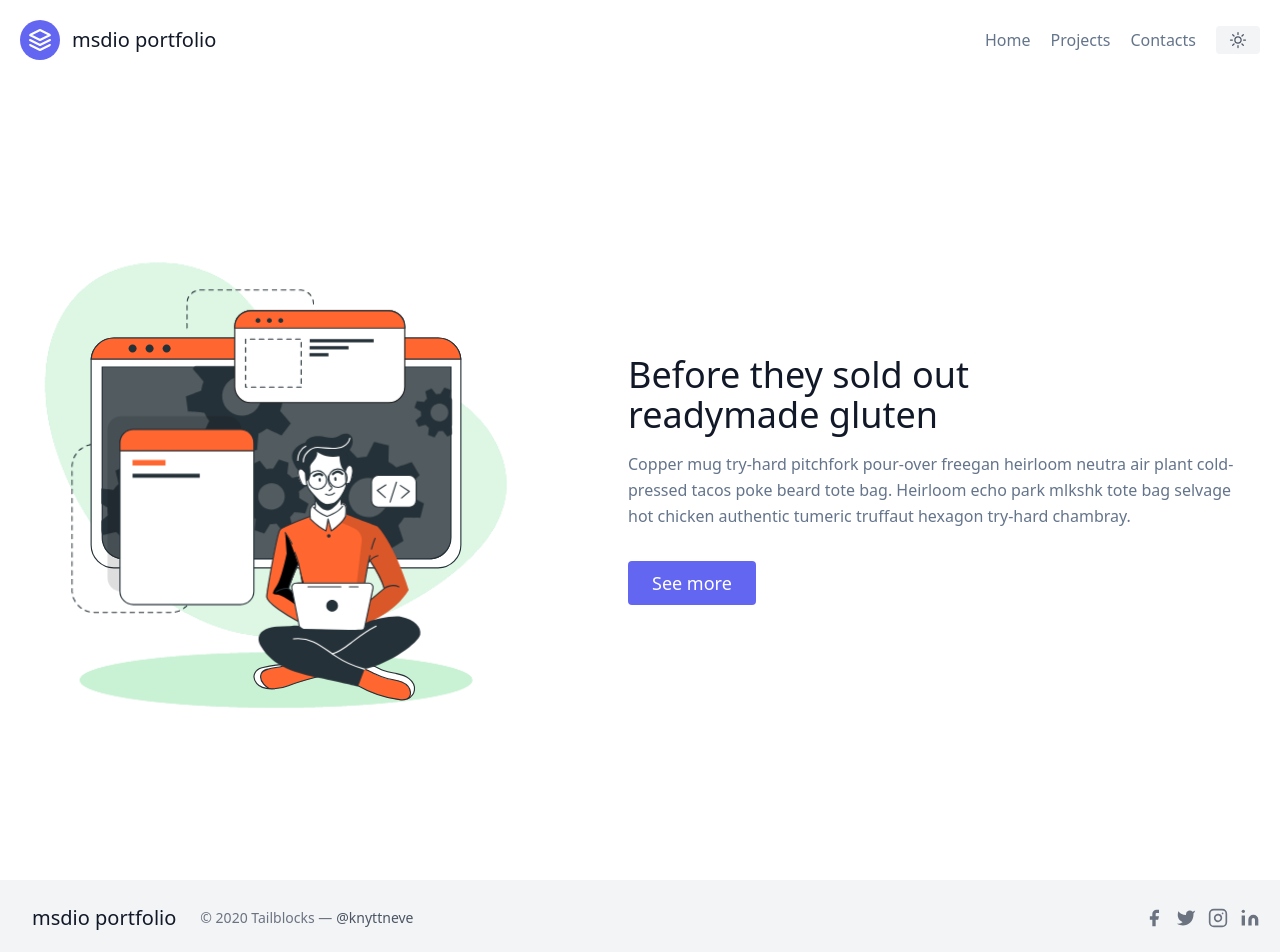
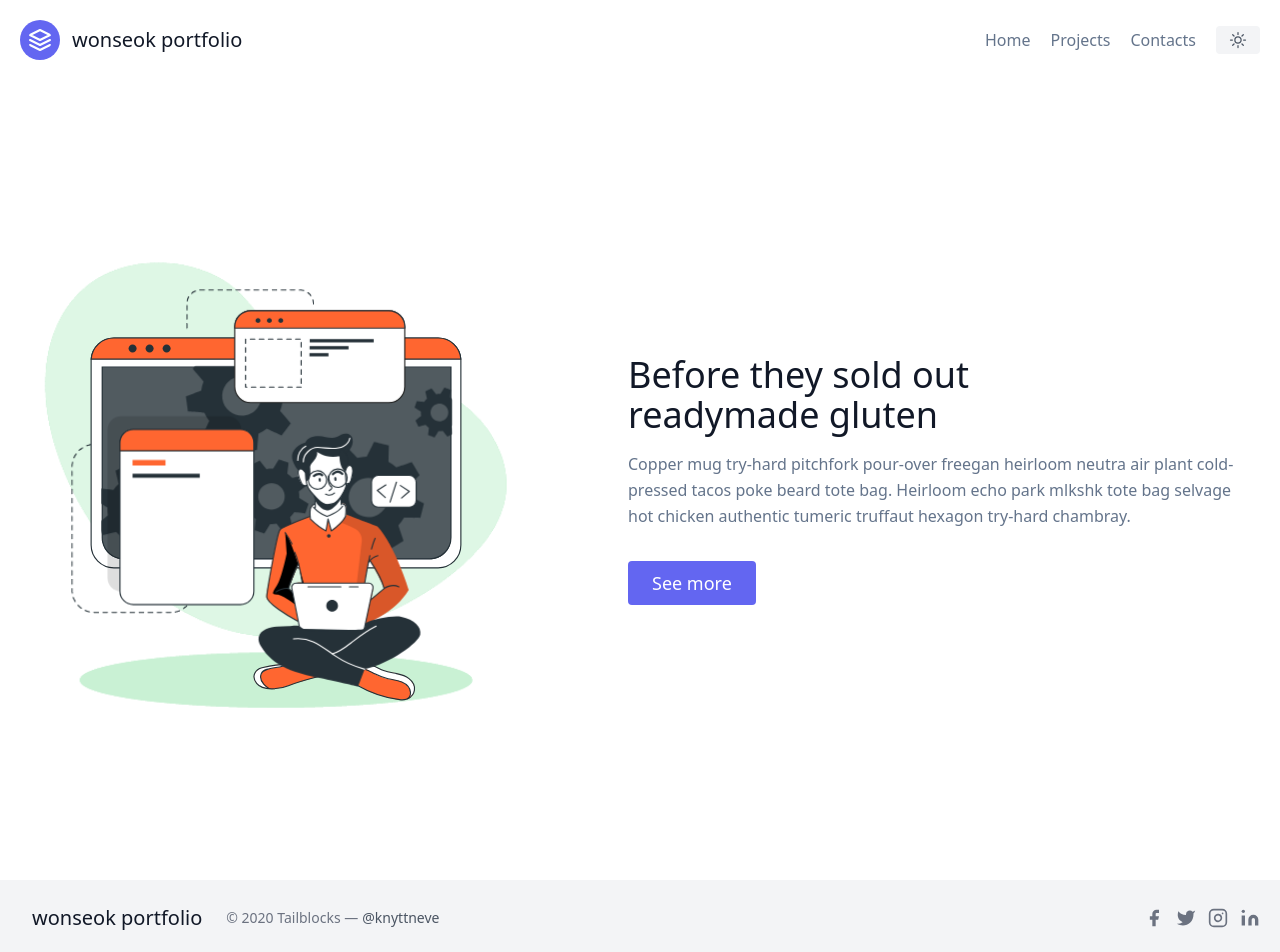
Before and after one commit to tkddls23/notion-portfolio, a Next.js app: page / in a window 1280 px wide. Shown: the top 952 px of the page. Built offline with nearby package versions, Linux system fonts and the light colour scheme.

Commit message:
refactor: name 변경

```diff
--- a/components/footer.tsx
+++ b/components/footer.tsx
@@ -6,7 +6,7 @@ export default function Footer() {
                     <div className="container px-5 py-6 mx-auto flex items-center sm:flex-row flex-col">
                         <a className="flex title-font font-medium items-center md:justify-start justify-center text-gray-900">
                             <span className="ml-3 text-xl">
-                                msdio portfolio
+                                wonseok portfolio
                             </span>
                         </a>
                         <p className="text-sm text-gray-500 sm:ml-6 sm:mt-0 mt-4">
--- a/components/header.tsx
+++ b/components/header.tsx
@@ -22,7 +22,7 @@ export default function Header() {
                         >
                             <path d="M12 2L2 7l10 5 10-5-10-5zM2 17l10 5 10-5M2 12l10 5 10-5"></path>
                         </svg>
-                        <span className="ml-3 text-xl">msdio portfolio</span>
+                        <span className="ml-3 text-xl">wonseok portfolio</span>
                     </Link>
                     <nav className="md:ml-auto flex flex-wrap items-center text-base justify-center">
                         <Link href="/" className="mr-5 hover:text-gray-900">
--- a/pages/index.tsx
+++ b/pages/index.tsx
@@ -11,8 +11,8 @@ export default function Home() {
     return (
         <Layout>
             <Head>
-                <title>msdio Portfolio</title>
-                <meta name="description" content="msdio's notion portfolio" />
+                <title>wonseok Portfolio</title>
+                <meta name="description" content="wonseok's notion portfolio" />
                 <meta
                     name="viewport"
                     content="width=device-width, initial-scale=1"
```
